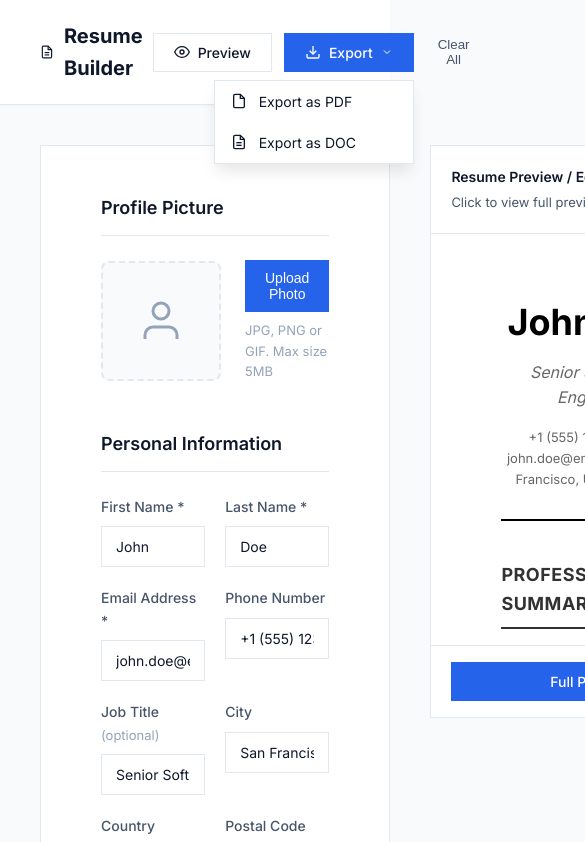
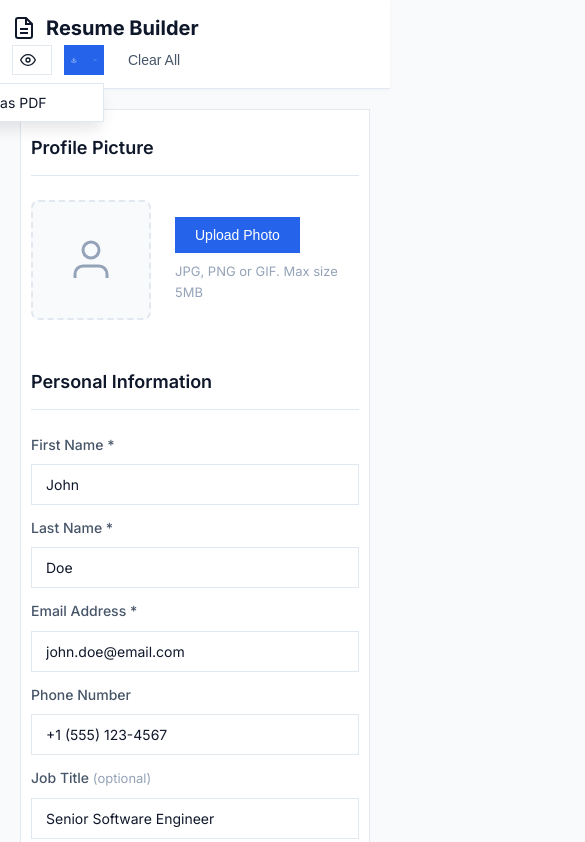
Before and after one commit to chinmaykoshe/resume-builder, a plain HTML site: page index.html in a window 390 px wide. Both pictures are taken after a click on the button "Export". Shown: the top 842 px of the page, 585 px wide, since content can reach past the window. Drawn offline with Linux system fonts and the light colour scheme.

Commit message:
made responsive for samaller screens and also  improved with colors

```diff
--- a/index.html
+++ b/index.html
@@ -57,7 +57,7 @@
                             </svg>
                             Export as PDF
                         </button>
-                        <button class="export-option" onclick="exportAsDOCX()">
+                        <!-- <button class="export-option" onclick="exportAsDOCX()">
                             <svg width="16" height="16" viewBox="0 0 24 24" fill="none" stroke="currentColor"
                                 stroke-width="2">
                                 <path d="M14 2H6a2 2 0 0 0-2 2v16a2 2 0 0 0 2 2h12a2 2 0 0 0 2-2V8z"></path>
@@ -66,7 +66,7 @@
                                 <line x1="16" y1="17" x2="8" y2="17"></line>
                             </svg>
                             Export as DOC
-                        </button>
+                        </button> -->
                     </div>
                 </div>
                 <button class="btn-text" onclick="clearData()">Clear All</button>
@@ -381,7 +381,7 @@
                                 </svg>
                                 Export as PDF
                             </button>
-                            <button class="export-option" onclick="exportAsDOCX()">
+                            <!-- <button class="export-option" onclick="exportAsDOCX()">
                                 <svg width="16" height="16" viewBox="0 0 24 24" fill="none" stroke="currentColor"
                                     stroke-width="2">
                                     <path d="M14 2H6a2 2 0 0 0-2 2v16a2 2 0 0 0 2 2h12a2 2 0 0 0 2-2V8z"></path>
@@ -390,7 +390,7 @@
                                     <line x1="16" y1="17" x2="8" y2="17"></line>
                                 </svg>
                                 Export as DOC
-                            </button>
+                            </button> -->
                         </div>
                     </div>
                     <button class="btn-close" onclick="closePreview()">×</button>
@@ -403,6 +403,10 @@
             </div>
         </div>
     </div>
+    <script src="https://cdnjs.cloudflare.com/ajax/libs/html2pdf.js/0.9.3/html2pdf.bundle.min.js"></script>
+
+    <!-- UNPKG - preferred and currently working -->
+    <script src="https://unpkg.com/html-docx-js/dist/html-docx.js"></script>
 
     <script src="script.js"></script>
 </body>
--- a/script.js
+++ b/script.js
@@ -1571,9 +1571,6 @@ function removeSection(id) {
     }
 });
 
-// Save/Load functions and rest of the code remain the same...
-// (Including saveToLocalStorage, loadFromLocalStorage, collectData, updatePreview, template renderers, modal functions, export functions)
-
 // Due to character limit, I'll provide the key remaining functions:
 
 function saveToLocalStorage() {
@@ -2696,48 +2693,35 @@ function toggleExportMenu(event) {
 
     menu.classList.toggle('active');
 }
-
 async function exportAsPDF() {
   try {
     const resumeElement = document.getElementById('resumePreview');
     const data = collectData();
-        const fileName = `${data.fullName.replace(/\s+/g, '_')}_Resume.pdf`;
-
+    const fileName = data.fullName.replace(/\s/g, "_") + "_Resume.pdf";
     const clone = resumeElement.cloneNode(true);
-        const container = document.createElement('div');
-        container.style.position = 'absolute';
-        container.style.left = '-9999px';
-        container.style.width = '850px';
+    const container = document.createElement("div");
+    container.style.position = "absolute";
+    container.style.left = "-9999px";
+    container.style.width = "850px";
     container.appendChild(clone);
     document.body.appendChild(container);
 
     const opt = {
       margin: 0,
       filename: fileName,
-            image: { type: 'jpeg', quality: 0.98 },
-            html2canvas: {
-                scale: 2,
-                useCORS: true,
-                letterRendering: true
-            },
-            jsPDF: {
-                unit: 'mm',
-                format: 'a4',
-                orientation: 'portrait'
-            }
+      image: { type: "jpeg", quality: 0.98 },
+      html2canvas: { scale: 2, useCORS: true, letterRendering: true },
+      jsPDF: { unit: "mm", format: "a4", orientation: "portrait" },
     };
 
     await html2pdf().set(opt).from(clone).save();
+
     document.body.removeChild(container);
-
-        document.querySelectorAll('.export-menu').forEach(menu => {
-            menu.classList.remove('active');
-        });
-
-        showNotification('PDF exported successfully!', 'success');
+    document.querySelectorAll('.export-menu').forEach(menu => menu.classList.remove('active'));
+    showNotification("PDF exported successfully!", "success");
   } catch (error) {
-        console.error('Error exporting PDF:', error);
-        showNotification('Error exporting PDF. Please try again.', 'error');
+    console.error("Error exporting PDF", error);
+    showNotification("Error exporting PDF. Please try again.", "error");
   }
 }
 
@@ -2745,60 +2729,23 @@ async function exportAsDOCX() {
   try {
     const resumeElement = document.getElementById('resumePreview');
     const data = collectData();
-        const fileName = `${data.fullName.replace(/\s+/g, '_')}_Resume.docx`;
-
-        const htmlContent = `
-            <!DOCTYPE html>
-            <html>
-            <head>
-                <meta charset="UTF-8">
-                <style>
-                    body {
-                        font-family: ${currentFont};
-                        color: #000;
-                        line-height: 1.6;
-                    }
-                    .section { margin-bottom: 20px; }
-                    .section-title {
-                        font-size: 18px;
-                        font-weight: bold;
-                        color: ${currentColor};
-                        margin-bottom: 10px;
-                    }
-                    .item-title {
-                        font-weight: bold;
-                        font-size: 16px;
-                    }
-                    .item-subtitle {
-                        font-size: 14px;
-                        color: #666;
-                    }
-                </style>
-            </head>
-            <body>
-                ${resumeElement.outerHTML}
-            </body>
-            </html>
-        `;
-
-        const converted = htmlDocx.asBlob(htmlContent);
+    const fileName = data.fullName.replace(/\s/g, "_") + "_Resume.docx";
+    // Compose HTML for DOCX
+    const htmlContent = "<!DOCTYPE html><html><head>...</head><body>" + resumeElement.outerHTML + "</body></html>";
+    const converted = await htmlDocx.asBlob(htmlContent); // async conversion
     const url = URL.createObjectURL(converted);
-        const link = document.createElement('a');
+    const link = document.createElement("a");
     link.href = url;
     link.download = fileName;
     document.body.appendChild(link);
     link.click();
     document.body.removeChild(link);
     URL.revokeObjectURL(url);
-
-        document.querySelectorAll('.export-menu').forEach(menu => {
-            menu.classList.remove('active');
-        });
-
-        showNotification('DOCX exported successfully!', 'success');
+    document.querySelectorAll('.export-menu').forEach(menu => menu.classList.remove('active'));
+    showNotification("DOCX exported successfully!", "success");
   } catch (error) {
-        console.error('Error exporting DOCX:', error);
-        showNotification('Error exporting DOCX. Please try again.', 'error');
+    console.error("Error exporting DOCX", error);
+    showNotification("Error exporting DOCX. Please try again.", "error");
   }
 }
 
--- a/style.css
+++ b/style.css
@@ -1445,3 +1445,122 @@ textarea {
         margin: -8px;
     }
 }
+
+.main-container {
+  max-width: 1400px;
+  margin: 0 auto;
+  padding: 40px;
+  display: grid;
+  grid-template-columns: 1fr 320px;
+  gap: 40px;
+  align-items: start;
+}
+.form-grid {
+  display: grid;
+  grid-template-columns: 1fr 1fr;
+  gap: 20px;
+}
+
+@media (max-width: 900px) {
+  .main-container {
+    grid-template-columns: 1fr;
+    padding: 20px;
+    gap: 20px;
+  }
+  .sidebar-preview {
+    position: static; /* Remove sticky for mobile */
+    margin-top: 24px;
+  }
+}
+
+@media (max-width: 600px) {
+  .form-grid {
+    grid-template-columns: 1fr;
+    gap: 12px;
+  }
+  .form-inner {
+    padding: 24px 10px;
+  }
+  .app-header {
+    padding: 12px 12px;
+  }
+}
+
+img, .profile-pic, .photo-preview img {
+  max-width: 100%;
+  height: auto;
+}
+
+.btn,
+.btn-add,
+.btn-primary {
+  width: 100%;
+  box-sizing: border-box;
+  font-size: 16px;
+}
+
+.header-content, .additional-links, .skills-tags-container {
+  flex-wrap: wrap;
+}
+
+@media (max-width: 480px) {
+  body {
+    font-size: 15px;
+  }
+  .resume-wrapper,
+  .preview-card {
+    padding: 10px;
+    box-shadow: none;
+    max-width: 99vw;
+  }
+}
+
+@media (max-width: 480px) {
+  .sidebar-preview {
+    display: none;
+  }
+}
+
+@media (max-width: 480px) {
+  /* Hide text labels for Preview and Export buttons, show only SVG icons */
+  .header-actions .btn,
+  .header-actions .btn-primary {
+    font-size: 0; /* hides text label */
+    width: 40px;
+    min-width: 40px;
+    padding: 6px;
+    justify-content: center;
+  }
+
+  .header-actions .btn svg,
+  .header-actions .btn-primary svg {
+    font-size: initial; /* restore SVG size */
+    margin: 0;
+  }
+
+  /* Keep export-option text visible (Export as PDF, Export as DOC) */
+  .export-option {
+    font-size: 14px; /* normal readable size */
+    width: 100%;
+    padding: 10px 12px;
+    justify-content: flex-start;
+    text-align: left;
+  }
+
+  .export-option svg {
+    margin-right: 8px;
+  }
+
+  /* Keep Clear All button text visible */
+  .header-actions .btn-text {
+    font-size: 14px;
+    width: auto;
+  }
+
+  /* Ensure export menu dropdown appears properly */
+  .export-menu {
+    position: absolute;
+    right: 0;
+    min-width: 200px;
+  }
+}
```
Lines whose indentation alone changed are shown as unchanged.
